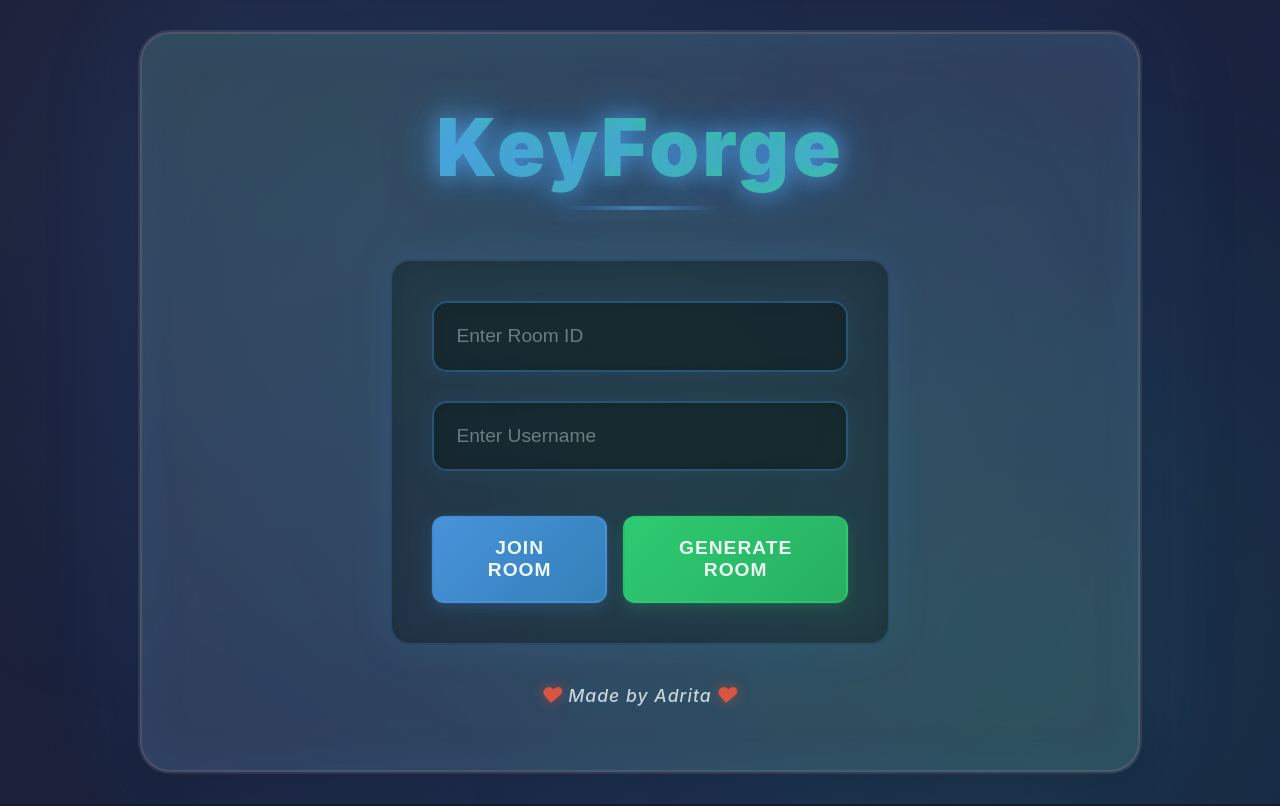
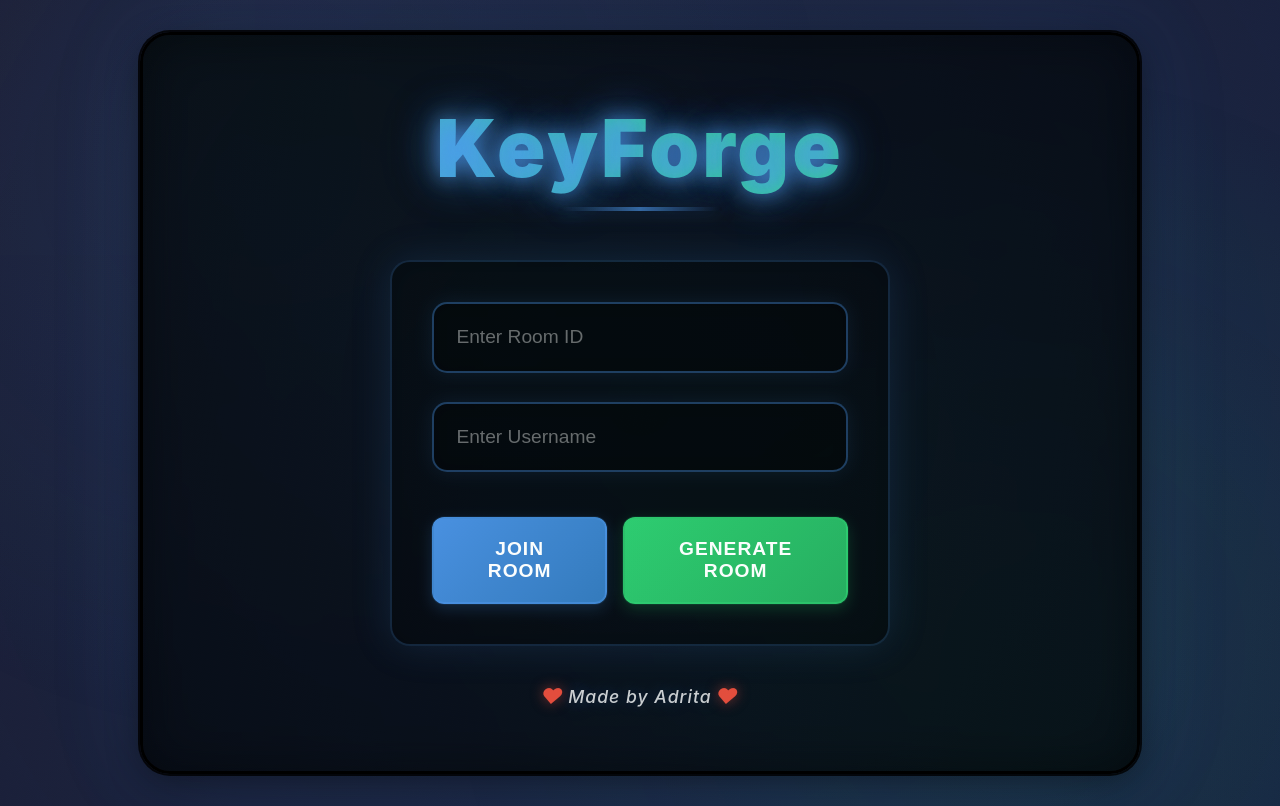
Before and after one commit to ADRITA-art/Keyforge-, a React (Create React App) app: page / in a window 1280 px wide. Built offline with nearby package versions, Linux system fonts and the light colour scheme; no server answers.

Commit message:
Enhancement

```diff
--- a/src/pages/RoomPage.tsx
+++ b/src/pages/RoomPage.tsx
@@ -57,15 +57,15 @@ const Container = styled(motion.div)`
   margin: 0 auto;
   padding: 2rem;
   text-align: center;
-  background: rgba(255, 255, 255, 0.08);
+  background: rgba(0, 0, 0, 0.7);
   backdrop-filter: blur(15px);
   border-radius: 30px;
   box-shadow:
-    0 8px 32px rgba(0, 0, 0, 0.2),
-    0 0 0 2px rgba(255, 255, 255, 0.1),
-    0 0 100px rgba(74, 144, 226, 0.15),
-    inset 0 0 50px rgba(74, 144, 226, 0.1);
-  border: 2px solid rgba(255, 255, 255, 0.15);
+    0 8px 32px rgba(0, 0, 0, 0.4),
+    0 0 0 2px rgba(0, 0, 0, 0.8),
+    0 0 100px rgba(74, 144, 226, 0.1),
+    inset 0 0 50px rgba(0, 0, 0, 0.5);
+  border: 3px solid #000;
   position: relative;
   z-index: 1;
   transition: all 0.4s cubic-bezier(0.4, 0, 0.2, 1);
@@ -82,7 +82,7 @@ const Container = styled(motion.div)`
     left: -50%;
     width: 200%;
     height: 200%;
-    background: radial-gradient(circle, rgba(74, 144, 226, 0.1) 0%, transparent 70%);
+    background: radial-gradient(circle, rgba(74, 144, 226, 0.05) 0%, transparent 70%);
     animation: rotate 20s linear infinite;
     pointer-events: none;
   }
@@ -92,9 +92,9 @@ const Container = styled(motion.div)`
     position: absolute;
     inset: 0;
     background: linear-gradient(45deg,
-      rgba(74, 144, 226, 0.1) 0%,
-      rgba(46, 204, 113, 0.1) 50%,
-      rgba(74, 144, 226, 0.1) 100%
+      rgba(74, 144, 226, 0.05) 0%,
+      rgba(46, 204, 113, 0.05) 50%,
+      rgba(74, 144, 226, 0.05) 100%
     );
     animation: gradientShift 8s ease-in-out infinite;
     pointer-events: none;
@@ -103,11 +103,11 @@ const Container = styled(motion.div)`
   &:hover {
     transform: translateY(-8px) scale(1.02);
     box-shadow:
-      0 15px 45px rgba(0, 0, 0, 0.3),
-      0 0 0 2px rgba(255, 255, 255, 0.2),
-      0 0 150px rgba(74, 144, 226, 0.25),
-      inset 0 0 70px rgba(74, 144, 226, 0.15);
-    border-color: rgba(255, 255, 255, 0.25);
+      0 15px 45px rgba(0, 0, 0, 0.5),
+      0 0 0 2px rgba(0, 0, 0, 0.9),
+      0 0 150px rgba(74, 144, 226, 0.15),
+      inset 0 0 70px rgba(0, 0, 0, 0.6);
+    border-color: #000;
   }
 
   @keyframes rotate {
@@ -116,8 +116,8 @@ const Container = styled(motion.div)`
   }
 
   @keyframes gradientShift {
-    0%, 100% { opacity: 0.5; }
-    50% { opacity: 1; }
+    0%, 100% { opacity: 0.3; }
+    50% { opacity: 0.5; }
   }
 `;
 
```
Also changed, not shown: 7 other files (tests, documents, lock files or other folders).
